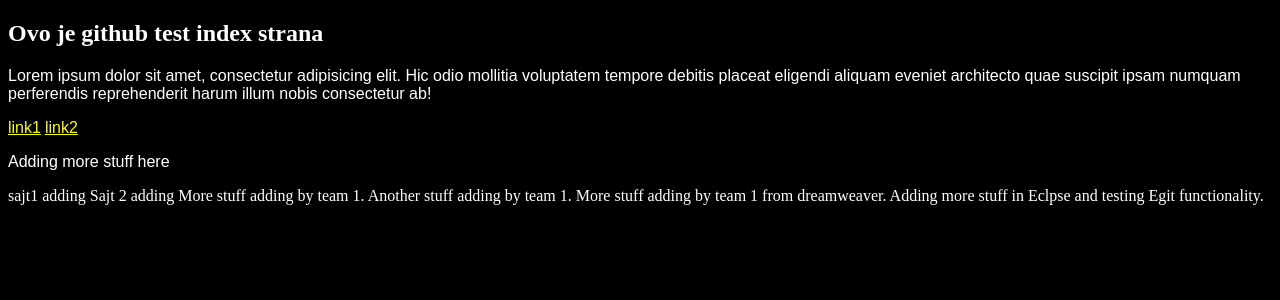
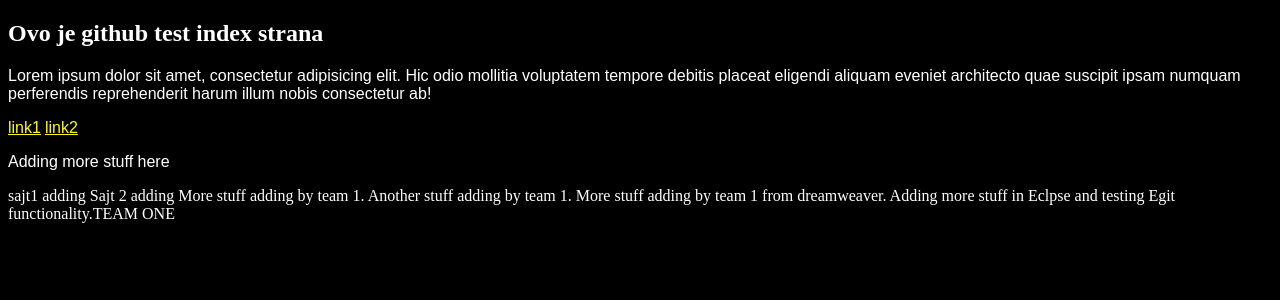
Before and after one commit to maksonijum/githubtesting, a PHP site: page / in a window 1280 px wide. Shown: the top 300 px of the page. Run offline with PHP 8.4, Linux system fonts and the light colour scheme.

Commit message:
changes on index.html and style.css

```diff
--- a/index.html
+++ b/index.html
@@ -19,6 +19,6 @@
 	More stuff adding by team 1.
 	Another stuff adding by team 1.
     More stuff adding by team 1 from dreamweaver.
-    Adding more stuff in Eclpse and testing Egit functionality.
+    Adding more stuff in Eclpse and testing Egit functionality.TEAM ONE
 </body>
 </html>
```
Also changed, not shown: style.css (line endings or trailing spaces).
